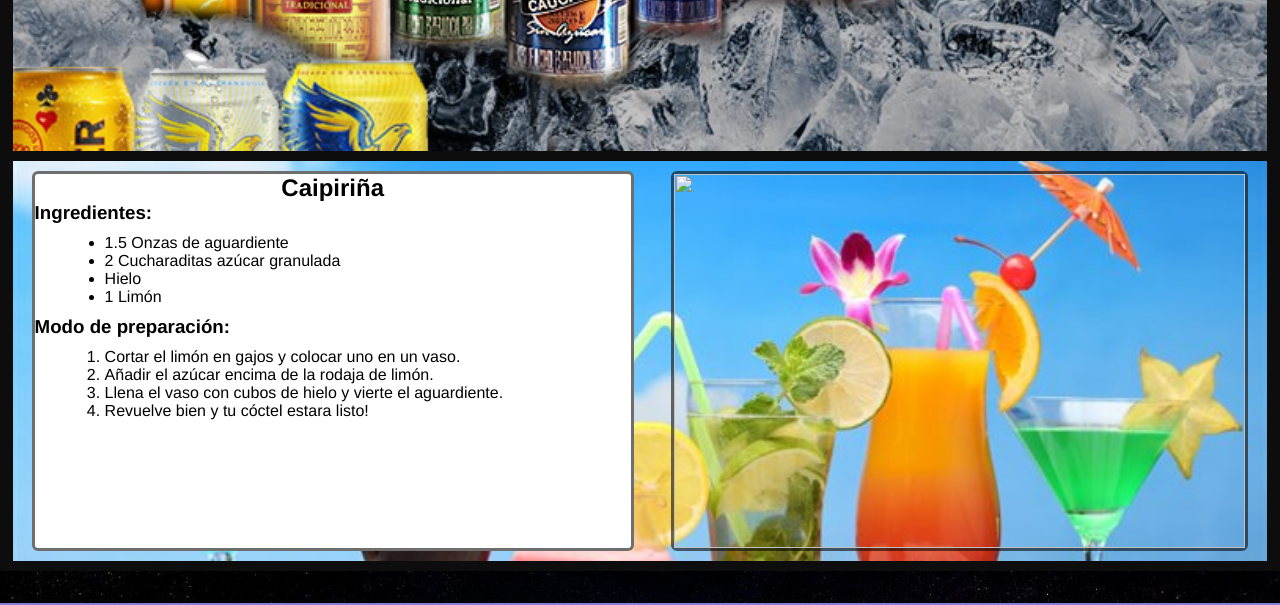
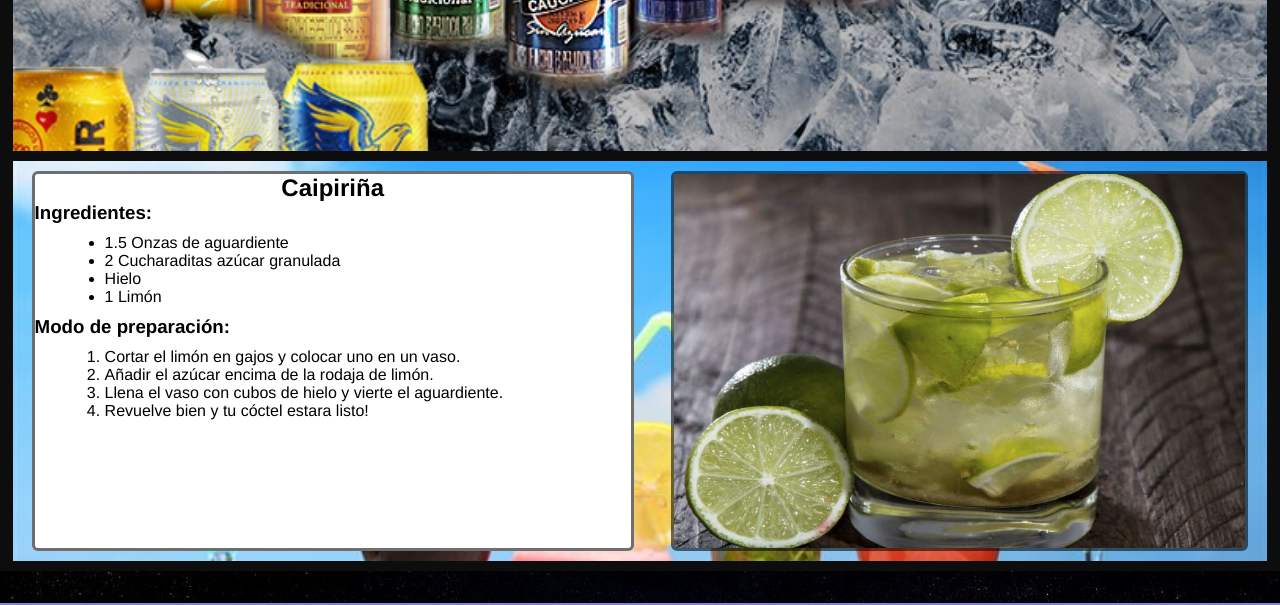
Before and after one commit to ValhallaPopayan/LicoresValhallaPopayan, a plain HTML site: page cocteles.html in a window 1280 px wide. Shown: the part 497-1102 px from the top of the page. Drawn offline with Linux system fonts and the light colour scheme.

Commit message:
Update cocteles.html

```diff
--- a/cocteles.html
+++ b/cocteles.html
@@ -65,7 +65,7 @@
           </ol>
         </div>
         <div class="Derecha">
-          <img src="img/Caipiriña.jpg" alt="">
+          <img src="img/Caipi.jpg" alt="">
         </div>
       </div>
     </section>
```
